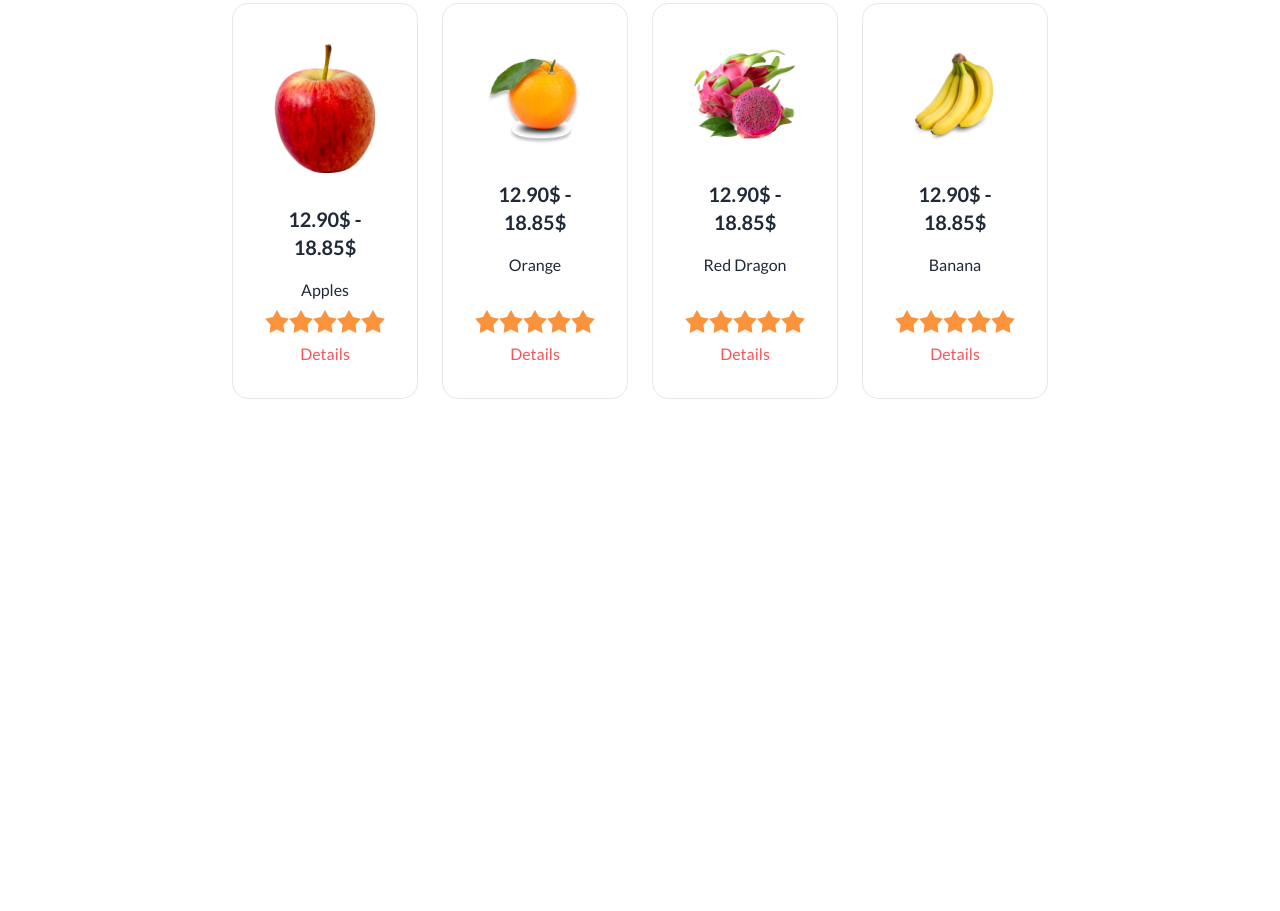
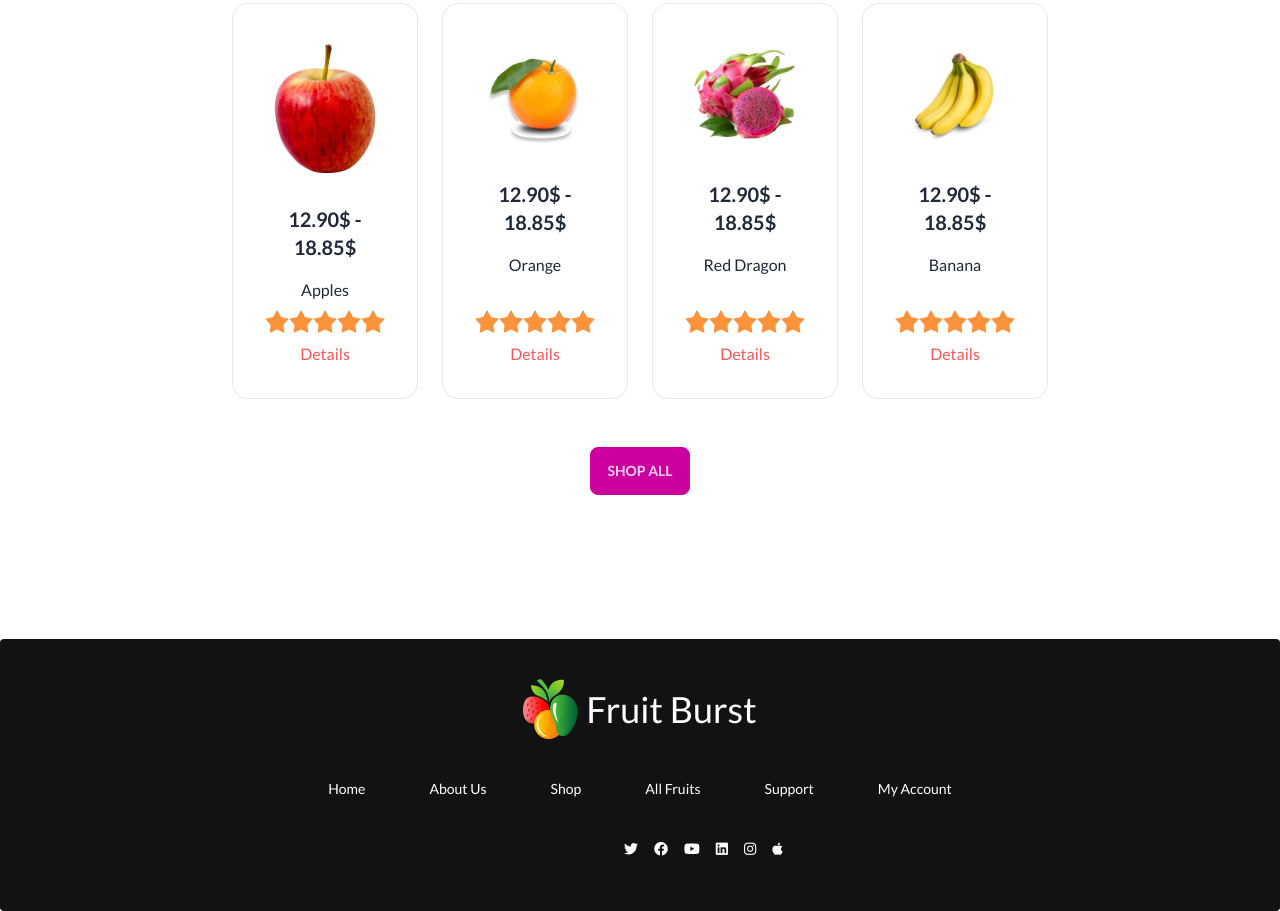
Before and after one commit to Abu-Rayhan-66/my-fruits-shop, a plain HTML site: page index.html in a window 1280 px wide. Shown: the part 209-1120 px from the top of the page. Before the commit the page ends 800 px from the top, so only its background shows below. Drawn offline with nearby package versions, Linux system fonts and the light colour scheme.

Commit message:
deal of the day and footer section

```diff
--- a/index.html
+++ b/index.html
@@ -84,6 +84,7 @@
 
 
           </div>
+
   <!-- The button to open modal -->
 <a href="#my_modal_8" class="text-[#F85559]">Details</a>
 </div>
@@ -196,6 +197,7 @@
 
 </div>
 
+
 <!-- 4th card -->
 <div class="card w-96 bg-base-100 border">
   <figure class="px-10 pt-10">
@@ -243,14 +245,37 @@
 
 </div>
 
+</section>
+<div class=" flex justify-center">
+  <button class="btn btn-active btn-secondary mt-12 ">Shop All</button>
+</div>
 
 
+</main>
+<footer class="footer footer-center p-10 bg-[#121212] mt-36 text-base-content rounded">
+  <div class="flex">
+    <img src="/images/logo.png" alt="">
+    <h2 class="text-[#FFF] text-4xl">Fruit Burst</h2>
+  </div>
+  <div class="grid grid-flow-col gap-16 text-[#FFFFFF]">
+    <a class="link link-hover">Home</a>
+    <a class="link link-hover">About Us</a>
+    <a class="link link-hover">Shop</a>
+    <a class="link link-hover">All Fruits</a>
+    <a class="link link-hover">Support</a>
+    <a class="link link-hover">My Account</a>
+  </div>
+  <div>
+    <div class="grid grid-flow-col gap-4 text-[#FFFFFF] h-8 w-8">
+      <a><i class="fa-brands fa-twitter"></i></a>
+      <a><i class="fa-brands fa-facebook"></i></a>
+      <a><i class="fa-brands fa-youtube"></i></a>
+      <a><i class="fa-brands fa-linkedin"></i></a>
+      <a><i class="fa-brands fa-instagram"></i></a>
+      <a><i class="fa-brands fa-apple"></i></a>
 
-
-
-</section>
-</main>
-<footer>
+    </div>
+  </div>
 
 </footer>
 
```
